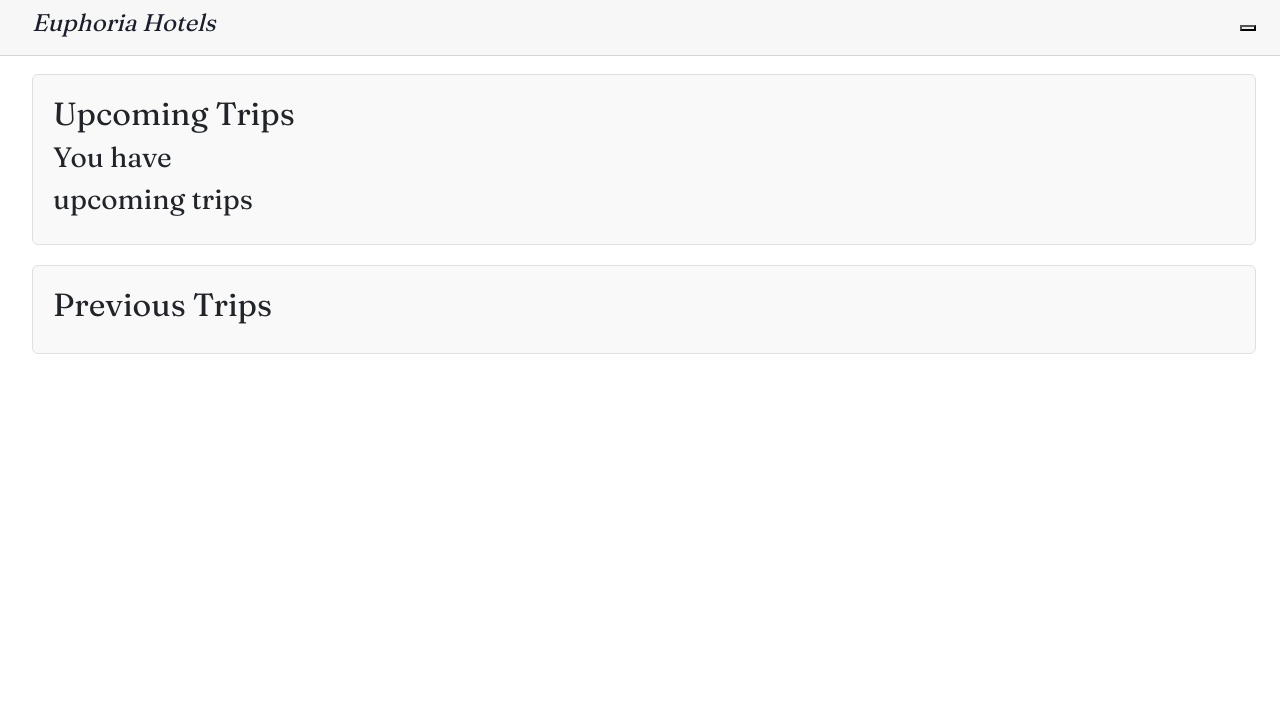
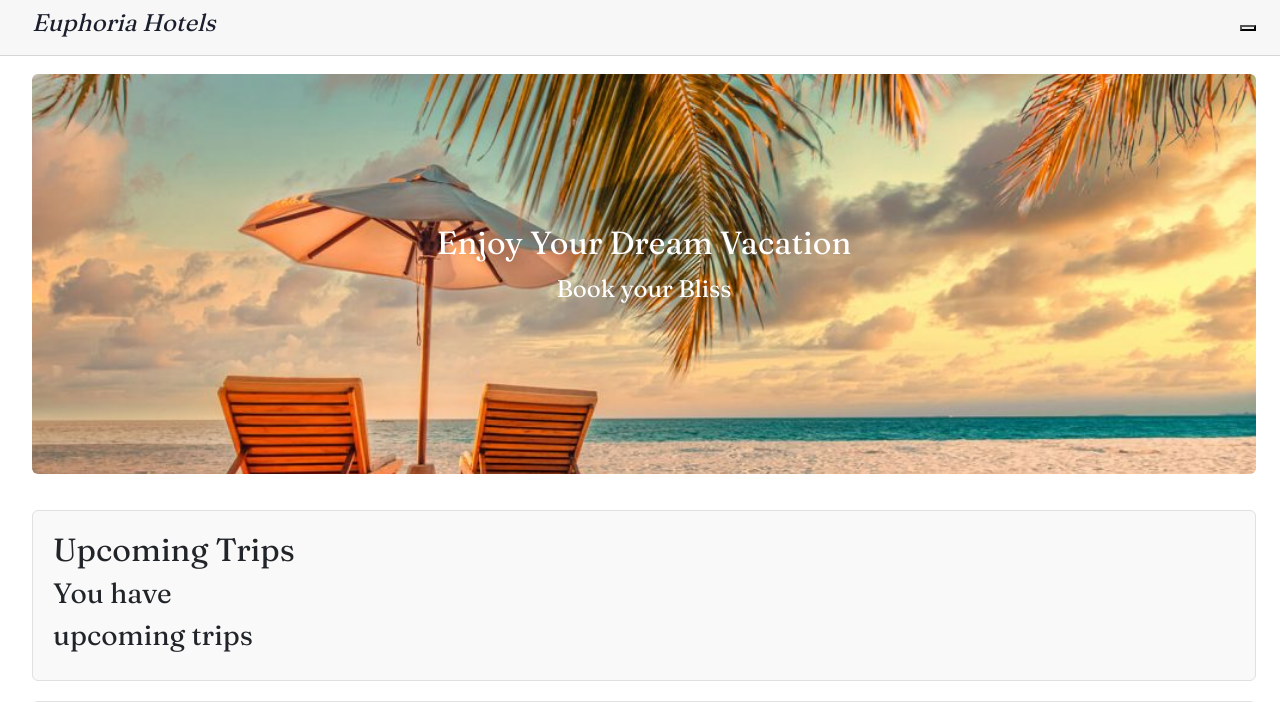
Before and after one commit to CSC-3380-Fall-2024/Team-7, an ASP.NET Core app: page /dashboard in a window 1280 px wide. Shown: the top 702 px of the page. Run offline with ASP.NET Core 8, Linux system fonts and the light colour scheme; style sheets or scripts are compiled from the project's sources.

Commit message:
added header img for dashboard

```diff
--- a/HMS/Components/Pages/Dashboard.razor
+++ b/HMS/Components/Pages/Dashboard.razor
@@ -1,5 +1,12 @@
 @page "/dashboard"
 @rendermode InteractiveServer
+
+<div class="img-header">
+    <h2>Enjoy Your Dream Vacation</h2>
+    <p>Book your Bliss</p>
+</div>
+
+<br>
 
 <div class="trips">
     <h2>Upcoming Trips</h2>
@@ -18,6 +25,20 @@
         font-size: 24px;
     }
 
+    .img-header{
+        background-image: url('/images/background_header.png');
+        background-size: cover;
+        background-position: center;
+        height: 400px;
+        display: flex;
+        justify-content: center;
+        align-items: center;
+        text-align: center;
+        color: #FFFFFF;
+        flex-direction: column;
+        border-radius: 6px;
+    }
+
     .trips{
         border: 1px solid #E0E0E0;
         padding: 20px;
```
Also changed, not shown: HMS/wwwroot/images/background_header.png (added), 16 other files.
